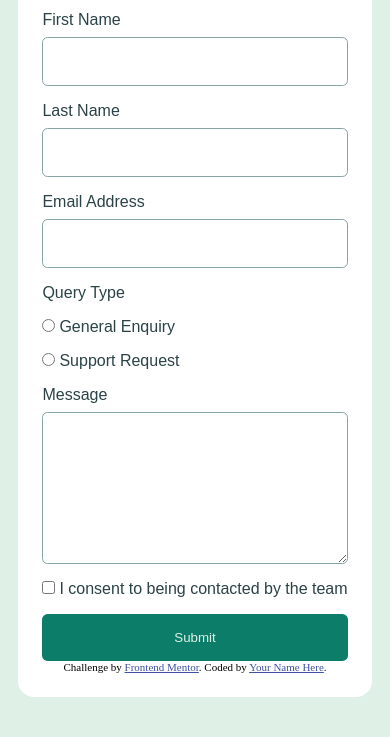
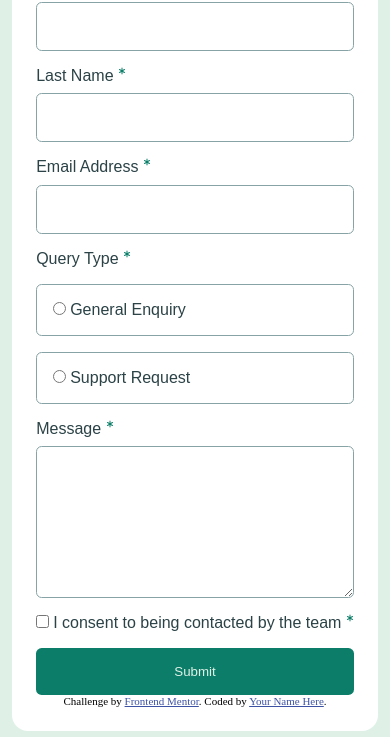
Before and after one commit to chegebrian/contact-form-main, a plain HTML site: page index.html in a window 390 px wide. Shown: the part 107-844 px from the top of the page. Drawn offline with Linux system fonts and the light colour scheme.

Commit message:
implement mobile layout

```diff
--- a/index.html
+++ b/index.html
@@ -33,54 +33,67 @@
         <h1 class="karla-bold">Contact Us</h1>
         <div class="grid">
           <label for="fname" class="karla-regular"
-            >First Name <span class="error"></span
+            >First Name
+            <img src="./assets/images/asterisk-solid.svg" alt="" srcset="" />
+            <span class="error"></span
           ></label>
-          <input type="text" name="fname" id="fname" />
+          <input type="text" name="fname" id="fname" required />
         </div>
         <div class="grid">
           <label for="lname" class="karla-regular"
-            >Last Name <span class="error"></span
+            >Last Name
+            <img src="./assets/images/asterisk-solid.svg" alt="" srcset="" />
+            <span class="error"></span
           ></label>
-          <input type="text" name="lname" id="lname" />
+          <input type="text" name="lname" id="lname" required />
         </div>
 
         <div class="grid">
           <label for="email" class="karla-regular"
-            >Email Address <span class="error"></span
+            >Email Address
+            <img src="./assets/images/asterisk-solid.svg" alt="" srcset="" />
+            <span class="error"></span
           ></label>
-          <input type="email" name="email" id="email" />
+          <input type="email" name="email" id="email" required />
         </div>
 
         <div>
           <label for="radio" class="karla-regular"
-            >Query Type <span class="error"></span
+            >Query Type
+            <img src="./assets/images/asterisk-solid.svg" alt="" srcset="" />
+            <span class="error"></span
           ></label>
           <div class="radio-div">
-            <input type="radio" name="radio" id="enquiry" />
+            <input type="radio" name="radio" id="enquiry" required />
             <label for="enquiry" class="karla-regular">General Enquiry</label>
           </div>
-          <div class="radio div">
-            <input type="radio" name="radio" id="support" />
+          <div class="radio-div">
+            <input type="radio" name="radio" id="support" required />
             <label for="support" class="karla-regular">Support Request</label>
           </div>
         </div>
         <div class="grid">
           <label for="message" class="karla-regular"
-            >Message <span class="error"></span
+            >Message
+            <img src="./assets/images/asterisk-solid.svg" alt="" srcset="" />
+            <span class="error"></span
           ></label>
-          <textarea name="Message" id="Message" rows="10"></textarea>
+          <textarea name="Message" id="Message" rows="10" required></textarea>
         </div>
 
         <div>
-          <input type="checkbox" name="checkbox" id="checkbox" />
+          <input type="checkbox" name="checkbox" id="checkbox" required />
           <label for="checkbox" class="karla-regular"
-            >I consent to being contacted by the team <span class="error"></span
+            >I consent to being contacted by the team
+            <img src="./assets/images/asterisk-solid.svg" alt="" srcset="" />
+            <span class="error"></span
           ></label>
         </div>
         <div class="grid">
-          <button class="karla-regular">Submit</button>
+          <button class="karla-regular" type="submit">Submit</button>
         </div>
       </form>
+
       <div class="attribution">
         Challenge by
         <a href="https://www.frontendmentor.io?ref=challenge">Frontend Mentor</a
--- a/style.css
+++ b/style.css
@@ -73,6 +73,10 @@ form input {
   padding: 1rem;
 }
 
+form input:hover{
+  border: 2px solid var(--Dark-Grey);
+}
+
 form input,
 textarea {
   font-family: "Karla", sans-serif;
@@ -88,6 +92,10 @@ form textarea:focus {
   border: 2px solid var(--Dark-Grey);
 }
 
+form textarea:hover {
+  border: 2px solid var(--Dark-Grey);
+}
+
 input:focus {
   border: 2px solid var(--Dark-Grey);
 }
@@ -96,6 +104,16 @@ input:focus {
   display: grid;
   grid-template-columns: 1fr;
   row-gap: 0.5em;
+}
+
+form .radio-div{
+border: 1px solid var(--Medium-Grey);
+border-radius: 0.35rem;
+padding: 1rem;
+}
+
+form .radio-div:hover{
+  border: 2px solid var(--Dark-Grey);
 }
 
 form button {
@@ -111,3 +129,11 @@ cursor: pointer;
 form button:hover {
     background-color: hsla(169, 82%, 27%, 0.945);
 }
+img{
+  width: 0.5rem;
+  height: 0.5rem;
+  filter: invert(38%) sepia(15%) saturate(3513%) hue-rotate(127deg) brightness(92%) contrast(91%);
+  vertical-align: super;
+}
+
+/* filter: invert(54%) sepia(92%) saturate(4431%) hue-rotate(335deg) brightness(89%) contrast(90%); */
```
Also changed, not shown: assets/images/asterisk-solid.svg (added).
